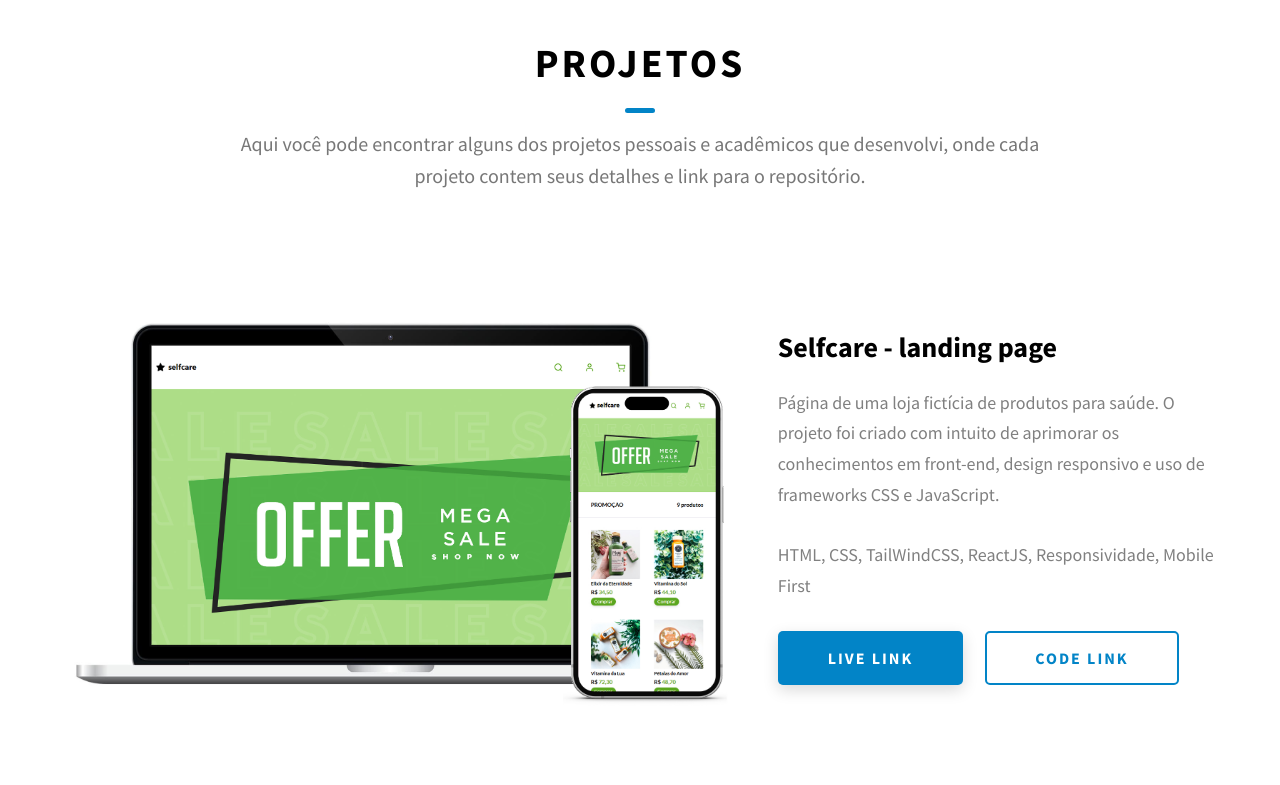
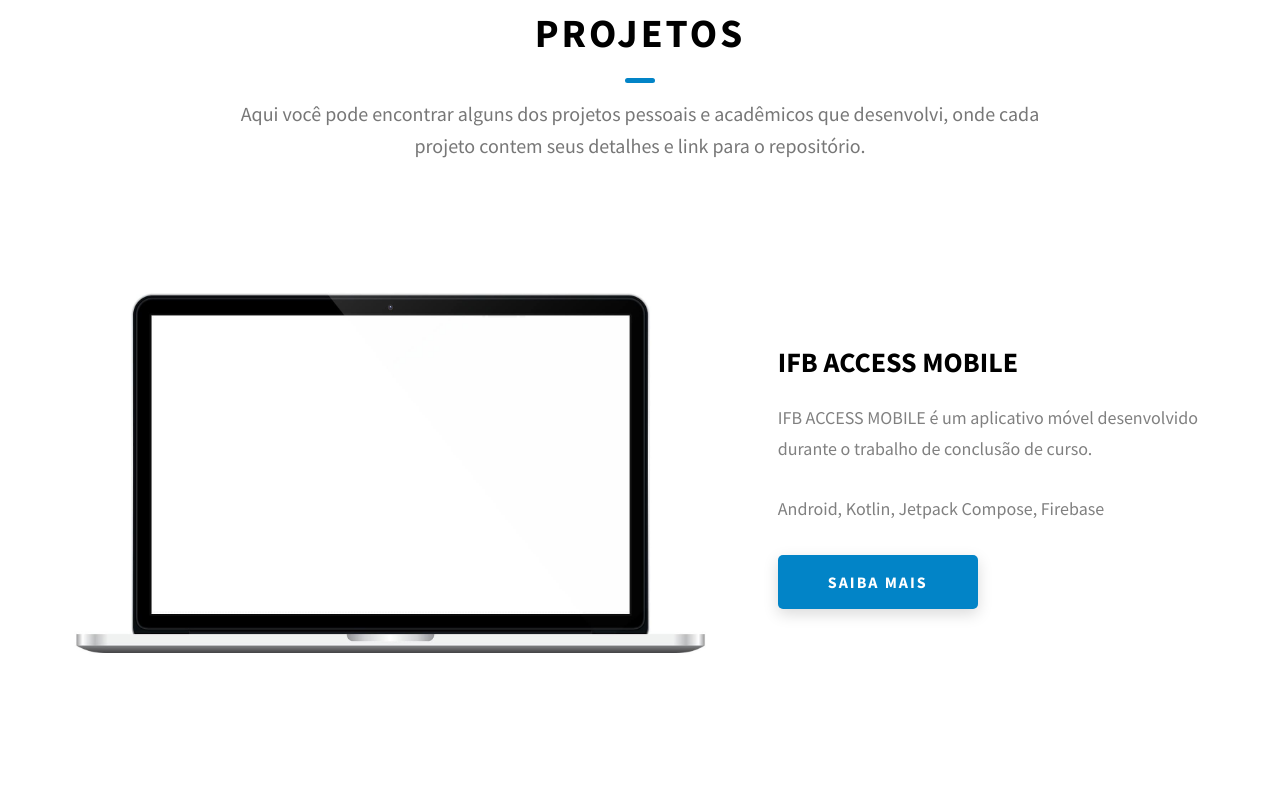
Before and after one commit to DellaRoccaIFB/portfolio, a website: page index.html in a window 1280 px wide. Shown: the part 1827-2612 px from the top of the page. Drawn offline with Linux system fonts and the light colour scheme.

Commit message:
Minor changes

```diff
--- a/index.html
+++ b/index.html
@@ -88,7 +88,7 @@
     <h1 class="heading-primary">Olá, meu nome é João Pedro Della Rocca</h1>
     <div class="home-hero__info">
       <p class="text-primary">
-        Estudante do curso superior de sistemas para internet e desenvolvedor de aplicativos móveis para Android e interfaces front-end para Web.
+        Formado no curso superior de sistemas para internet e desenvolvedor de aplicativos móveis para Android e sistemas Web.
       </p>
     </div>
     <div class="home-hero__cta">
@@ -151,7 +151,7 @@
         <h3 class="about__content-title">Me conheça!</h3>
         <div class="about__content-details">
           <p class="about__content-details-para">
-            Sou um <strong>desenvolvedor focado em Front-End Web e Mobile</strong> de Brasília e estudante no curso <strong>superior em Sistemas para Internet</strong> no Instituto Federal de Brasília. Desenvolvi projetos pessoais e acadêmicos em cursos que realizei, trabalhos de conclusão de curso e projetos extracurriculares.
+            Sou um <strong>desenvolvedor focado em Web e Mobile</strong> de Brasília e formado no curso <strong>superior em Sistemas para Internet</strong> no Instituto Federal de Brasília. Desenvolvi projetos pessoais e acadêmicos em cursos que realizei, trabalhos de conclusão de curso e projetos extracurriculares.
           </p>
           <p class="about__content-details-para">
             Estou aberto a novas <strong>oportunidades de trabalho</strong> onde possa contribuir com meus conhecimentos, aprender ainda mais e me aprimorar. Se você conhece uma oportunidade que combine com minhas habilidades e experiências, <strong>entre em contato!</strong>
@@ -167,6 +167,8 @@
           <div class="skills__skill">Android</div>
           <div class="skills__skill">Kotlin</div>
           <div class="skills__skill">Jetpack Compose</div>
+          <div class="skills__skill">Java</div>
+          <div class="skills__skill">Spring Boot</div>
           <div class="skills__skill">React Native</div>
           <div class="skills__skill">Docker</div>
           <div class="skills__skill">Docker Compose</div>
@@ -196,31 +198,31 @@
     </h2>
 
     <div class="projects__content">
-<!--      <div class="projects__row">-->
-<!--        <div class="projects__row-img-cont">-->
-<!--          <img-->
-<!--                  src="./assets/jpeg/project-mockup-example.jpeg"-->
-<!--                  alt="Software Screenshot"-->
-<!--                  class="projects__row-img"-->
-<!--                  loading="lazy"-->
-<!--          />-->
-<!--        </div>-->
-<!--        <div class="projects__row-content">-->
-<!--          <h3 class="projects__row-content-title">IFB ACCESS MOBILE</h3>-->
-<!--          <p class="projects__row-content-desc">-->
-<!--            IFB ACCESS MOBILE é um aplicativo móvel desenvolvido durante o trabalho de conclusão de curso.-->
-<!--          </p>-->
-<!--          <p class="projects__row-content-desc">-->
-<!--            Android, Kotlin, Jetpack Compose, Firebase-->
-<!--          </p>-->
-<!--          <a-->
-<!--                  href="./project-1.html"-->
-<!--                  class="btn btn&#45;&#45;med btn&#45;&#45;theme dynamicBgClr"-->
-<!--                  target="_blank"-->
-<!--          >Saiba mais</a-->
-<!--          >-->
-<!--        </div>-->
-<!--      </div>-->
+      <div class="projects__row">
+        <div class="projects__row-img-cont">
+          <img
+                  src="./assets/jpeg/project-mockup-example.jpeg"
+                  alt="Software Screenshot"
+                  class="projects__row-img"
+                  loading="lazy"
+          />
+        </div>
+        <div class="projects__row-content">
+          <h3 class="projects__row-content-title">IFB ACCESS MOBILE</h3>
+          <p class="projects__row-content-desc">
+            IFB ACCESS MOBILE é um aplicativo móvel desenvolvido durante o trabalho de conclusão de curso.
+          </p>
+          <p class="projects__row-content-desc">
+            Android, Kotlin, Jetpack Compose, Firebase
+          </p>
+          <a
+                  href="./project-1.html"
+                  class="btn btn--med btn--theme dynamicBgClr"
+                  target="_blank"
+          >Saiba mais</a
+          >
+        </div>
+      </div>
       <div class="projects__row">
         <div class="projects__row-img-cont">
           <img
```
Also changed, not shown: assets/png/foto-perfil.png.
